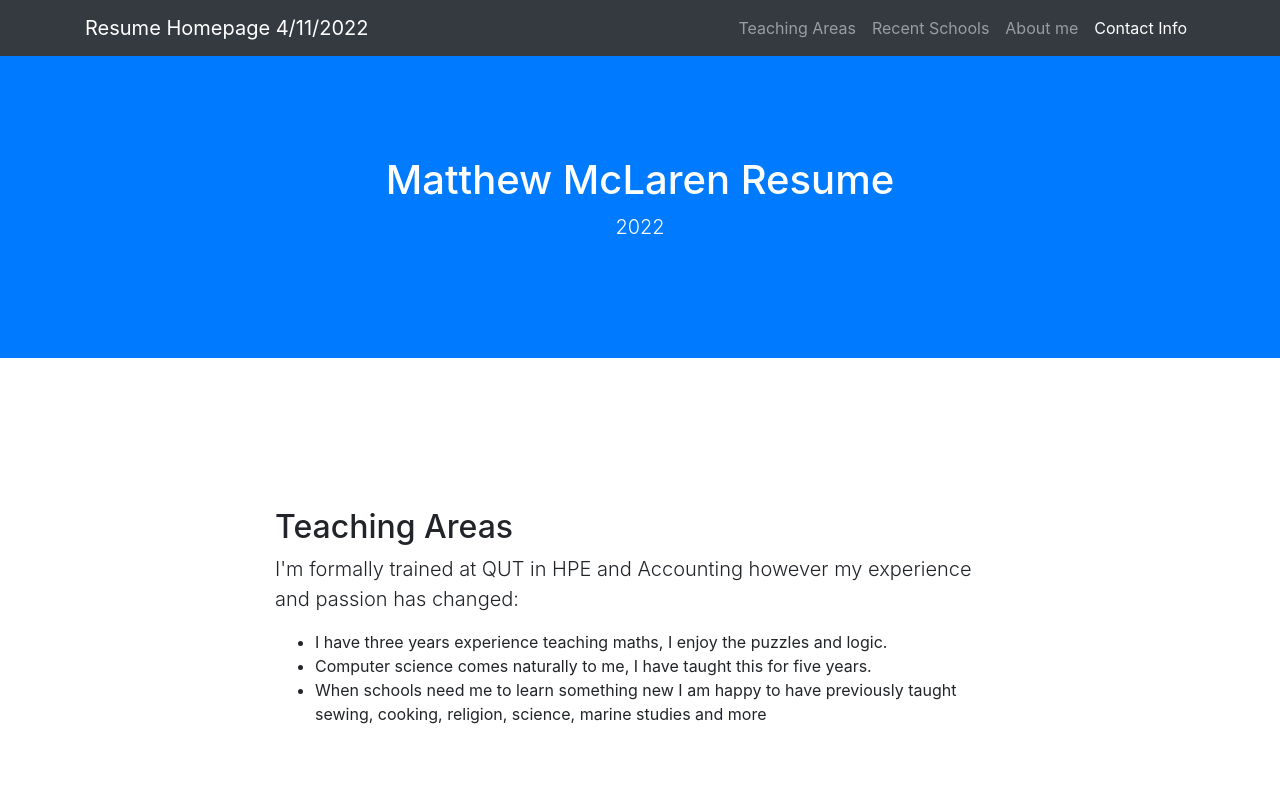
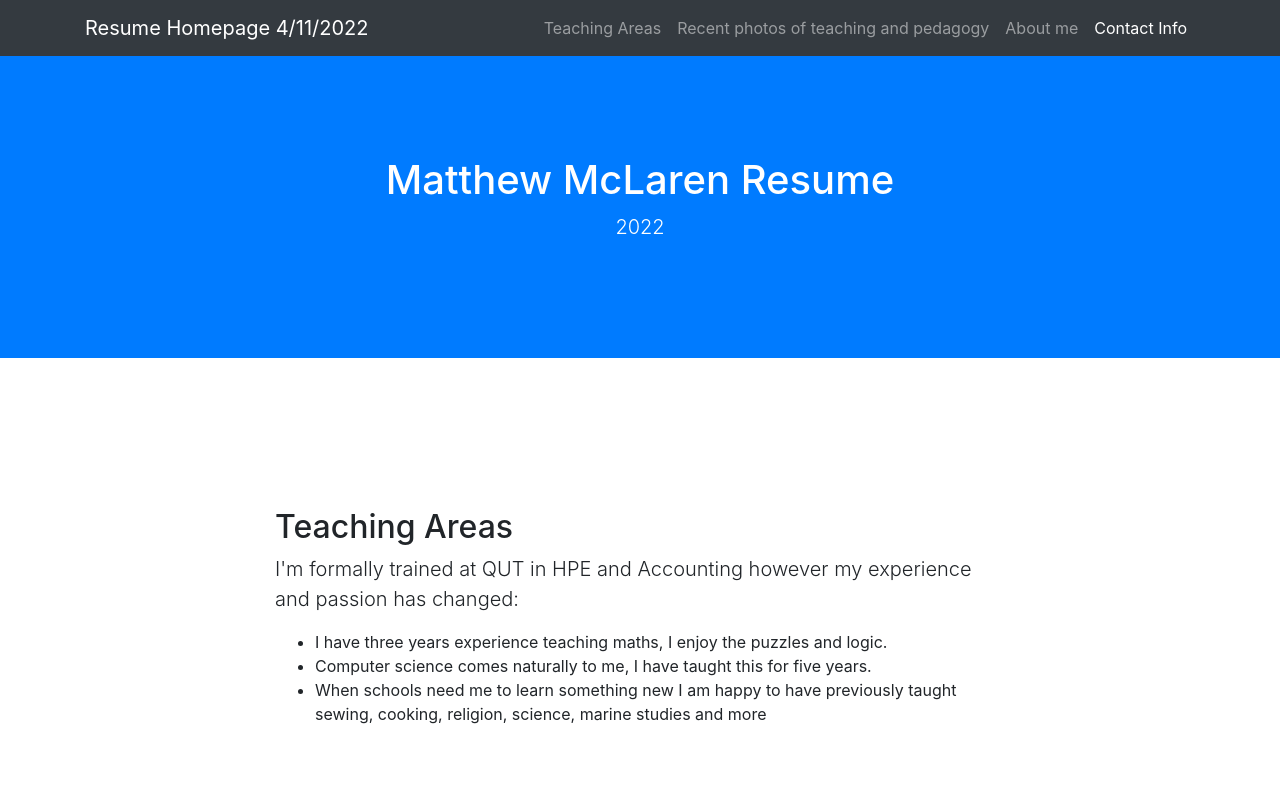
Before and after one commit to palekidd/mmcweb, a website with bundled scripts: page index2.html in a window 1280 px wide. Shown: the top 800 px of the page. Built offline with nearby package versions, Linux system fonts and the light colour scheme.

Commit message:
Update index2.html

```diff
--- a/index2.html
+++ b/index2.html
@@ -33,7 +33,7 @@
             <a class="nav-link js-scroll-trigger" href="#about">Teaching Areas</a>
           </li>
           <li class="nav-item">
-            <a class="nav-link js-scroll-trigger" href="#services">Recent Schools</a>
+            <a class="nav-link js-scroll-trigger" href="#services">Recent photos of teaching and pedagogy</a>
           </li>
           <li class="nav-item">
             <a class="nav-link js-scroll-trigger" href="#songs">About me</a>
```
